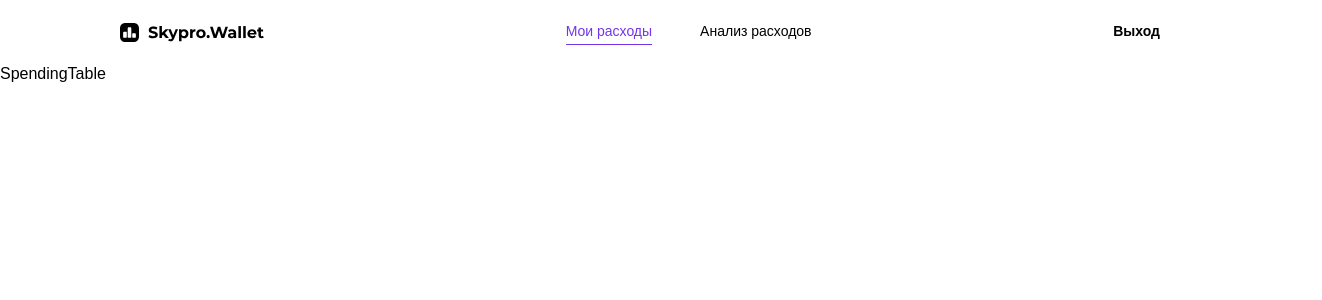
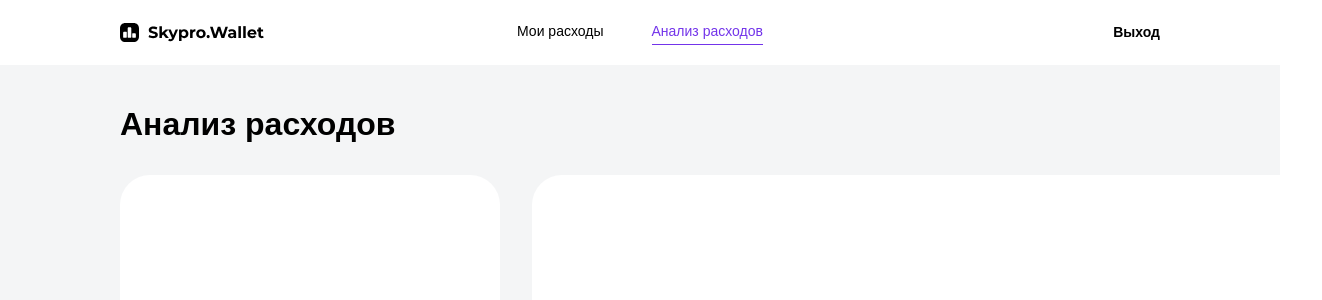
Before and after one commit to SHADrussed/skypro-wallet, a React (Vite) app: page /analytics in a window 1280 px wide. Shown: the top 300 px of the page, 1322 px wide, since content can reach past the window. Built offline with nearby package versions, Linux system fonts and the light colour scheme.

Commit message:
fixed Header and added Calendar and Graphs blocks

```diff
--- a/src/components/Analytics/Analytics.jsx
+++ b/src/components/Analytics/Analytics.jsx
@@ -1,3 +1,15 @@
+import Calendar from '../Calendar/Calendar'
+import Graphs from '../Graphs/Graphs'
+import { AnalyticsBlock, Page, Title } from './Analytics.styled'
+
 export default function Analytics() {
-  return
+  return (
+    <Page>
+      <Title>Анализ расходов</Title>
+      <AnalyticsBlock>
+        <Calendar />
+        <Graphs />
+      </AnalyticsBlock>
+    </Page>
+  )
 }
--- a/src/components/Analytics/Analytics.styled.js
+++ b/src/components/Analytics/Analytics.styled.js
@@ -0,0 +1,19 @@
+import styled from 'styled-components'
+import theme from '../../theme'
+
+export const Page = styled.div`
+  background-color: ${theme.colors.background};
+
+  padding: 20px 120px;
+  height: 100vh;
+`
+export const Title = styled.h1`
+  margin-bottom: ${theme.spacing.xxl};
+`
+
+export const AnalyticsBlock = styled.div`
+  height: 540px;
+  display: grid;
+  grid-template-columns: 1fr 2fr;
+  gap: ${theme.spacing.xxl};
+`
--- /dev/null
+++ b/src/components/Calendar/Calendar.jsx
@@ -0,0 +1,5 @@
+import { CalendarStyled } from './Calendar.styled'
+
+export default function Calendar() {
+  return <CalendarStyled></CalendarStyled>
+}
--- /dev/null
+++ b/src/components/Calendar/Calendar.styled.js
@@ -0,0 +1,11 @@
+import styled from 'styled-components'
+import theme from '../../theme'
+
+export const CalendarStyled = styled.div`
+  background-color: ${theme.colors.surface};
+
+  border-radius: ${theme.radii.card};
+  height: inherit;
+
+  min-width: 380px;
+`
--- /dev/null
+++ b/src/components/Graphs/Graphs.jsx
@@ -0,0 +1,5 @@
+import { GraphsStyled } from './Graphs.styled'
+
+export default function Graphs() {
+  return <GraphsStyled></GraphsStyled>
+}
--- /dev/null
+++ b/src/components/Graphs/Graphs.styled.js
@@ -0,0 +1,11 @@
+import styled from 'styled-components'
+import theme from '../../theme'
+
+export const GraphsStyled = styled.div`
+  background-color: ${theme.colors.surface};
+
+  border-radius: ${theme.radii.card};
+  height: inherit;
+
+  min-width: 790px;
+`
--- a/src/components/Header/Header.jsx
+++ b/src/components/Header/Header.jsx
@@ -1,16 +1,16 @@
-import { Exit, HeaderS, NavBar, NavLink } from './Header.styled'
+import { Exit, HeaderS, Logo, NavBar, NavLink } from './Header.styled'
 
 const Header = ({ isSpendingTablePage }) => {
   return (
     <HeaderS>
-      <img src="/logo.svg" alt="" />
+      <Logo src="/logo.svg" alt="Skypro Wallet" />
 
       <NavBar>
-        <NavLink href="" $active={isSpendingTablePage}>
+        <NavLink to="/" $active={isSpendingTablePage}>
           Мои расходы
         </NavLink>
 
-        <NavLink href="" $active={!isSpendingTablePage}>
+        <NavLink to="/analytics" $active={!isSpendingTablePage}>
           Анализ расходов
         </NavLink>
       </NavBar>
--- a/src/components/Header/Header.styled.js
+++ b/src/components/Header/Header.styled.js
@@ -1,20 +1,27 @@
 import styled from 'styled-components'
 import theme from '../../theme'
+import { NavLink as RouterNavLink } from 'react-router-dom'
 
 export const HeaderS = styled.header`
-  display: flex;
+  display: grid;
+  grid-template-columns: 1fr auto 1fr;
+  align-items: center;
+
   padding: 20px 120px;
-  flex-direction: row;
-  justify-content: space-between;
+`
+
+export const Logo = styled.img`
+  justify-self: start;
 `
 
 export const NavBar = styled.nav`
   display: flex;
   gap: ${theme.spacing.xxxl};
-  flex-direction: row;
+
+  justify-self: center;
 `
 
-export const NavLink = styled.a`
+export const NavLink = styled(RouterNavLink)`
   font-weight: ${theme.typography.fontWeight.regular};
   font-size: ${theme.typography.fontSize.body};
   line-height: ${theme.typography.lineHeight.body};
@@ -27,6 +34,8 @@ export const NavLink = styled.a`
 `
 
 export const Exit = styled.a`
+  justify-self: end;
+
   font-weight: ${theme.typography.fontWeight.semibold};
   font-size: ${theme.typography.fontSize.body};
   line-height: ${theme.typography.lineHeight.body};
--- a/src/routes/AppRouters.jsx
+++ b/src/routes/AppRouters.jsx
@@ -1,11 +1,12 @@
 import { Routes, Route } from 'react-router-dom'
 import SpendingTablePage from '../pages/SpendingTablePage'
+import AnalyticsPage from '../pages/AnalyticsPage'
 
 function AppRoutes() {
   return (
     <Routes>
       <Route path="/" element={<SpendingTablePage />} />
-      <Route path="/analytics" element={<SpendingTablePage />} />
+      <Route path="/analytics" element={<AnalyticsPage />} />
     </Routes>
   )
 }
```
